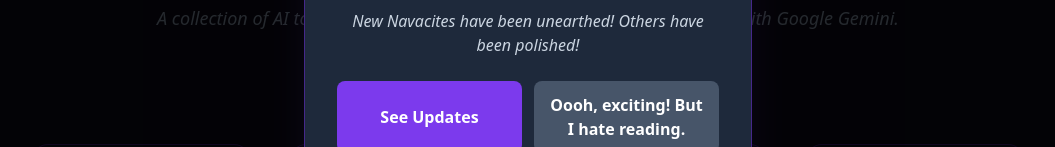
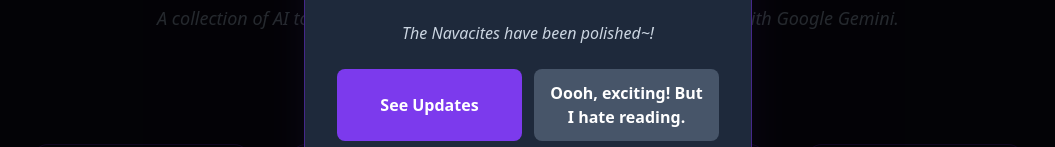
Before and after one commit to navasdo/navacite, a website: page index.html in a window 1280 px wide. Shown: the part 382-529 px from the top of the page, without its empty margins (112-1167 px from the left). Drawn offline with nearby package versions, Linux system fonts and the light colour scheme.

Commit message:
Update index.html

```diff
--- a/index.html
+++ b/index.html
@@ -54,7 +54,7 @@
 
             <!-- Initial View -->
             <div id="initialUpdateView">
-                <p class="text-slate-300 italic mb-6">New Navacites have been unearthed! Others have been polished!</p>
+                <p class="text-slate-300 italic mb-6"> The Navacites have been polished~!</p>
                 <div class="flex flex-col sm:flex-row gap-3">
                     <button id="seeUpdatesButton" class="w-full bg-violet-600 hover:bg-violet-700 text-white font-bold py-3 px-4 rounded-lg transition-colors duration-300">See Updates</button>
                     <button id="closeExcitingButton" class="w-full bg-slate-600 hover:bg-slate-700 text-white font-bold py-3 px-4 rounded-lg transition-colors duration-300">Oooh, exciting! But I hate reading.</button>
```
